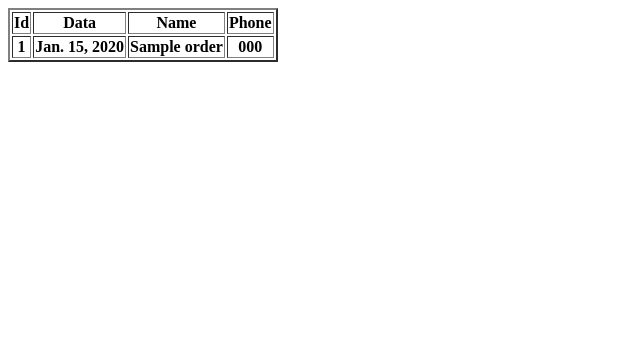
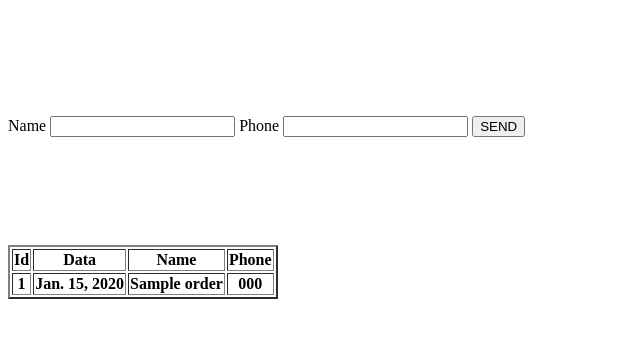
Before and after one commit to IvanVakulenko/djangotest_1, a Django app: page / in a window 1280 px wide. Shown: the top 338 px of the page, without its empty margins (0-640 px from the left). Run offline with Django 4.2, Linux system fonts and the light colour scheme; tables that the repository leaves empty hold one stand-in row (values such as "Sample post"); lists and menus that the app fills with data are empty.

Commit message:
Add post method to add new order

```diff
--- a/landingpagewebside/crm/views.py
+++ b/landingpagewebside/crm/views.py
@@ -4,3 +4,11 @@ from .models import Order
 def first_page(request):
     object_list = Order.objects.all()
     return render(request, './index.html', {'object_list': object_list})
+
+def thanks_page(request):
+    name = request.POST['name']
+    phone = request.POST['phone']
+    element = Order(order_name = name, order_phone = phone)
+    element.save()
+    return render(request, './thanks_page.html', { 'name': name,
+                                                    'phone': phone})
--- a/landingpagewebside/landingpagewebside/urls.py
+++ b/landingpagewebside/landingpagewebside/urls.py
@@ -19,5 +19,6 @@ from crm import views
 
 urlpatterns = [
     path('admin/', admin.site.urls),
-    path('', views.first_page)
+    path('', views.first_page),
+    path('thanks/', views.thanks_page, name = 'thanks_page')
 ]
--- a/landingpagewebside/templates/index.html
+++ b/landingpagewebside/templates/index.html
@@ -5,6 +5,29 @@
     <title>Title</title>
 </head>
 <body>
+
+<br>
+<br>
+<br>
+<br>
+<br>
+<br>
+
+<form action ="{% url 'thanks_page' %}" method ="POST">
+    {% csrf_token %}
+    <label>Name</label>
+    <input name="name">
+    <label>Phone</label>
+    <input name="phone">
+    <button type="submit">SEND</button>
+</form>
+
+<br>
+<br>
+<br>
+<br>
+<br>
+<br>
 
 {% if object_list %}
 <table border ="2">
```
Also changed, not shown: landingpagewebside/templates/thanks_page.html (added, +12 -0 lines).
